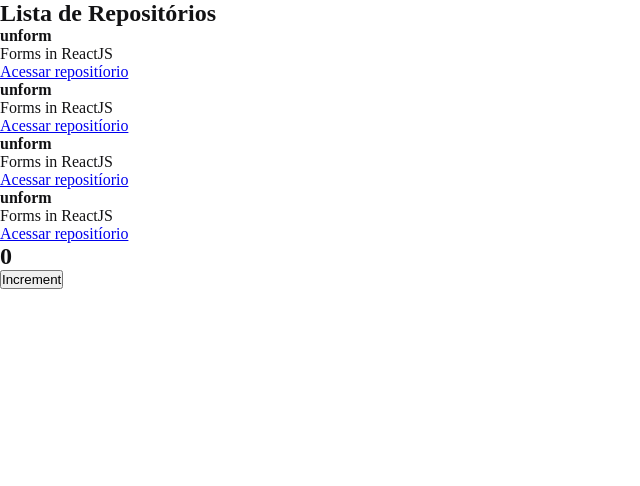
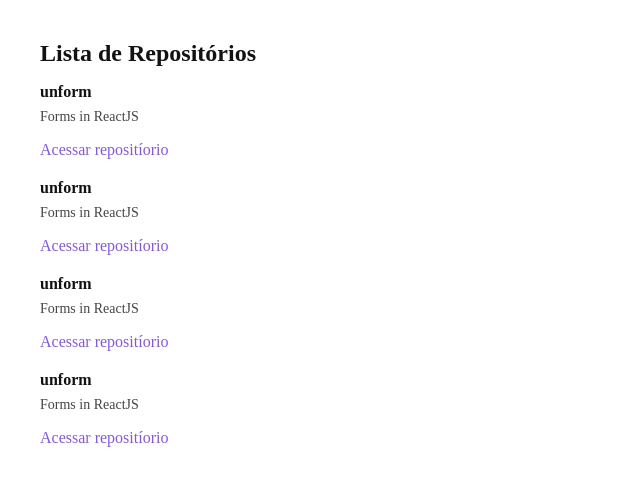
Before and after one commit to yosoymath/githubexplorerreact, a React app: page / in a window 1280 px wide. Shown: the top 486 px of the page, without its empty margins (0-640 px from the left). Built offline with nearby package versions, Linux system fonts and the light colour scheme.

Commit message:
Estilização da Listagem

```diff
--- a/src/App.jsx
+++ b/src/App.jsx
@@ -1,13 +1,9 @@
-import { Counter } from "./components/Counter"
 import { RepositoryList } from "./components/RepositoryList"
 
 import "./styles/global.scss"
 
 export function App(){
     return(
-    <div>
         <RepositoryList/>
-        <Counter/>
-    </div>
     );
 }
--- a/src/components/Counter.jsx
+++ /dev/null
@@ -1,31 +0,0 @@
-import { useState } from 'react';
-
-//          -----Imutabilidade-----
-
-//usuarios = ['matheus2', 'matheuxfer', mathzinho']
-
-//usuarios.push('matheusnovo') ------ !errado!
-
-//novoUsuarios[...usuarios, 'matheusnovo']
-
-export function Counter(){
-
-    const [counter, setCounter] = useState(0);
-
-    //* A expressão "setCounter" vai dar a possibilidade
-    // de alterar o valor da primeira variável definida "counter".
-
-    function increment(){
-        setCounter(counter + 1);
-    }
-
-    return(
-        <div>
-            <h2>{counter}</h2>
-
-            <button type="button" onClick={increment}>
-                Increment
-            </button>
-        </div>
-    );
-}
--- a/src/components/RepositoryList.jsx
+++ b/src/components/RepositoryList.jsx
@@ -1,4 +1,7 @@
 import { RepositoryItem } from "./RepositoryItem";
+
+import '../styles/repositories.scss';
+
 const repository = {
     name: 'unform',
     description: 'Forms in ReactJS',
--- /dev/null
+++ b/src/styles/repositories.scss
@@ -0,0 +1,32 @@
+section.repository-list{
+    margin: 40px;
+
+    h1{
+        margin-bottom: 16px;
+    }
+
+    ul{
+        list-style: none;
+
+        li{
+            & + li{
+                margin-top: 20px;
+            }
+
+            p{
+                font-size: 14px;
+                color: #444;
+                margin-top: 8px;
+            }
+            a{
+                display: inline-block;
+                margin-top: 16px;
+                text-decoration: none;
+                color: #8257e6;
+            }
+        }
+    }
+
+
+
+}
```
